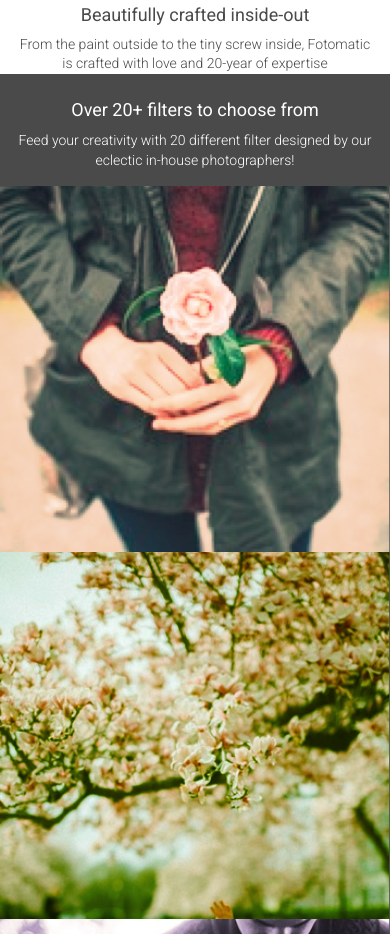
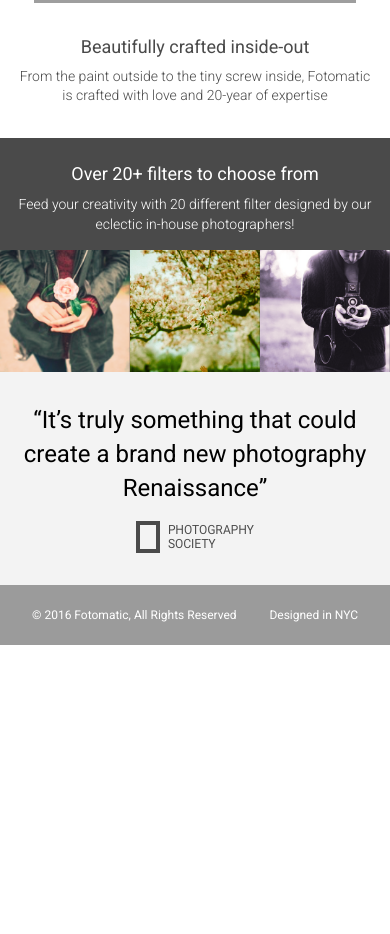
Before and after one commit to CetO-hub/fotomatic, a plain HTML site: page index.html in a window 390 px wide. Shown: the part 1066-2000 px from the top of the page. After the commit the page ends 1711 px from the top, so only its background shows below. Drawn offline with Linux system fonts and the light colour scheme; grey boxes are pictures that could not be loaded; a web font is replaced by a local one.

Commit message:
fix: mobile design quote

```diff
--- a/css/style.css
+++ b/css/style.css
@@ -321,7 +321,12 @@ header .mobile {
   }
 
   .feature .content {
-    margin-top: 2rem;
+    margin: 2rem 0;
+    font-size: 1.8rem;
+  }
+
+  .feature h3 {
+    line-height: 1.4;
   }
 }
 
@@ -378,6 +383,7 @@ header .mobile {
 
   #filters-section .images-container {
     padding: 0;
+    display: flex;
   }
 
   #filters-section .extra {
@@ -413,15 +419,21 @@ header .mobile {
     padding: 1.875rem 0.625rem;
   }
 
-  #quotes-section quote {
+  #quotes-section .quote {
     font-size: 1.5rem;
     line-height: 1.4;
   }
 
-  #quotes-section quote-citation {
+  #quotes-section .quote-citation {
     display: block;
     padding-top: 1rem;
     margin: auto;
+  }
+
+  .content.center {
+    display: flex;
+    flex-direction: column;
+    padding: 2rem 1rem;
   }
 }
 
--- a/index.html
+++ b/index.html
@@ -128,15 +128,18 @@
         </div>
       </div>
 
-      <!-- Quotes Section
-    <div id="quotes-section">
-      <div class="content center">
-        <span class="quote">“It’s truly something that could create a brand new photography Renaissance”</span>
-        <img class="quote-citation" src="./resources/images/photography-logo.png" />
+      <!-- Quotes Section -->
+      <div id="quotes-section">
+        <div class="content center">
+          <span class="quote"
+            >“It’s truly something that could create a brand new photography
+            Renaissance”</span
+          >
+          <img class="quote-citation" src="./images/photography-logo.png" />
+        </div>
       </div>
-    </div>
 
-    <!-- Footer -->
+      <!-- Footer -->
       <footer>
         <div class="content">
           <span class="copyright">© 2016 Fotomatic, All Rights Reserved</span>
```
